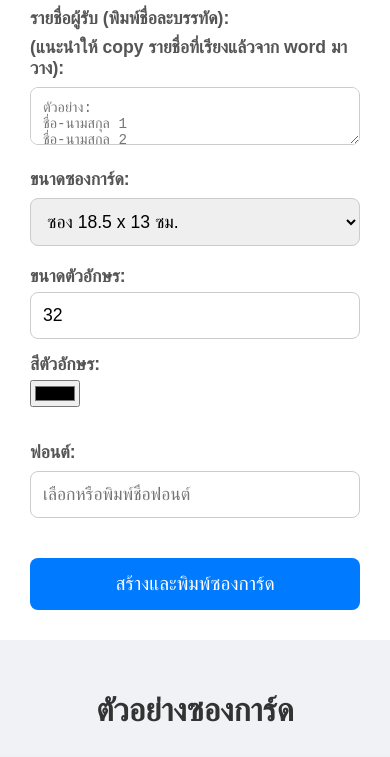
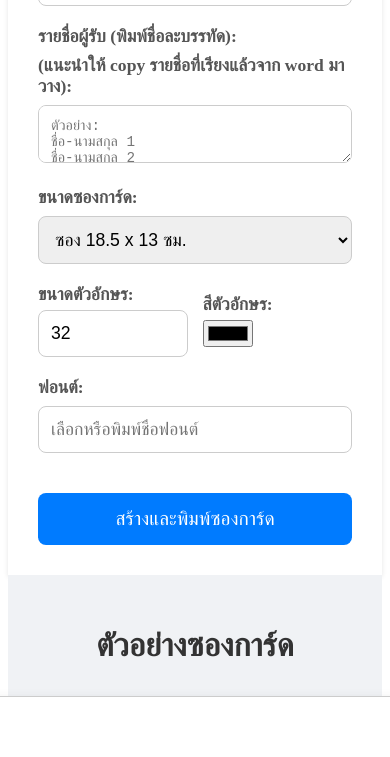
Before and after one commit to arisoga109/Easy-Envelope-Maker, a plain HTML site: page index.html in a window 390 px wide. Shown: the part 225-982 px from the top of the page. Drawn offline with Linux system fonts and the light colour scheme.

Commit message:
style.css
Signed-off-by: arisoga109 <anantakarn.kg@gmail.com>

```diff
--- a/style.css
+++ b/style.css
@@ -1,3 +1,10 @@
+ได้ครับ เพื่อปรับให้โปรแกรมทำงานแบบครึ่งจอบนและล่าง ผมได้แก้ไขโค้ด style.css ใหม่ เพื่อจัดวางองค์ประกอบให้เหมาะสมกับจอภาพในทุกขนาดครับ
+
+โค้ด style.css (ฉบับปรับปรุง)
+นำโค้ด CSS นี้ไปแทนที่ไฟล์เดิมได้เลยครับ ผมได้ปรับการใช้ Flexbox และเพิ่ม Media Query เพื่อให้ layout ดูดีทั้งบนคอมพิวเตอร์และมือถือ 💻📱.
+
+CSS
+
 body {
     font-family: Arial, sans-serif;
     background-color: #f0f2f5;
@@ -6,19 +13,21 @@ body {
 
 .main-container {
     display: flex;
+    flex-direction: column; /* จัดเรียงส่วนควบคุมและส่วนแสดงผลในแนวตั้ง */
     min-height: 100vh;
 }
 
 .controls-panel {
-    flex: 1;
+    flex: 1; /* ให้แผงควบคุมใช้พื้นที่ครึ่งจอ */
     background-color: #fff;
     padding: 30px;
-    box-shadow: 2px 0 5px rgba(0, 0, 0, 0.1);
-    max-width: 450px;
+    box-shadow: 0 2px 5px rgba(0, 0, 0, 0.1);
+    max-height: 50vh; /* กำหนดความสูงสูงสุดให้เป็นครึ่งหนึ่งของจอ */
+    overflow-y: auto; /* เพิ่ม scrollbar ถ้าเนื้อหาเกิน */
 }
 
 .preview-panel {
-    flex: 2;
+    flex: 1; /* ให้แผงแสดงผลใช้พื้นที่ครึ่งจอ */
     display: flex;
     flex-direction: column;
     align-items: center;
@@ -112,40 +121,20 @@ button:hover {
 .envelope.DL { width: 11cm; height: 22cm; }
 .envelope.Custom18-5x13 { width: 18.5cm; height: 13cm; }
 
-
 /* โค้ดสำหรับมือถือและแท็บเล็ต */
 @media (max-width: 768px) {
-    .main-container {
-        flex-direction: column; /* เปลี่ยนการจัดเรียงเป็นแนวตั้ง */
-    }
-
     .controls-panel {
-        max-width: none; /* ใช้ความกว้างเต็มหน้าจอ */
-        box-shadow: 0 2px 5px rgba(0, 0, 0, 0.1);
+        max-height: none;
+        height: auto;
     }
 
     .preview-panel {
         padding: 20px;
-        min-height: 50vh; /* กำหนดความสูงขั้นต่ำให้เห็นชัดเจน */
-    }
-
-    h1 {
-        font-size: 1.8em;
     }
 
     .envelope {
-        width: 90vw; /* ปรับขนาดซองให้เต็มความกว้างหน้าจอมือถือ */
-        height: auto; /* ปรับความสูงตามเนื้อหา */
-    }
-
-    .options-group {
-        flex-direction: column; /* จัดเรียงตัวเลือกเป็นแนวตั้ง */
-        gap: 0;
-    }
-
-    .options-group > div {
-        width: 100%;
-        margin-bottom: 15px;
+        width: 90vw;
+        height: auto;
     }
 }
 
```
